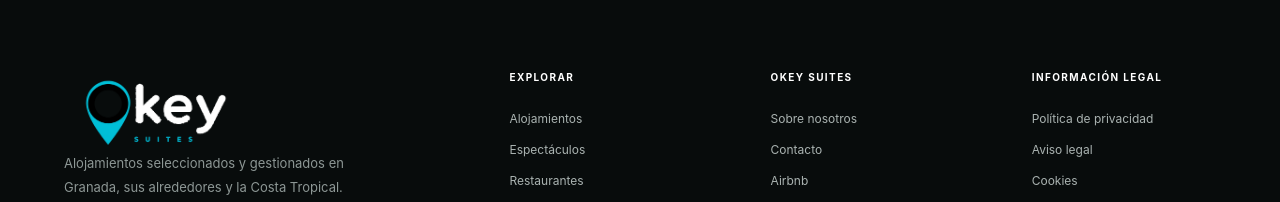
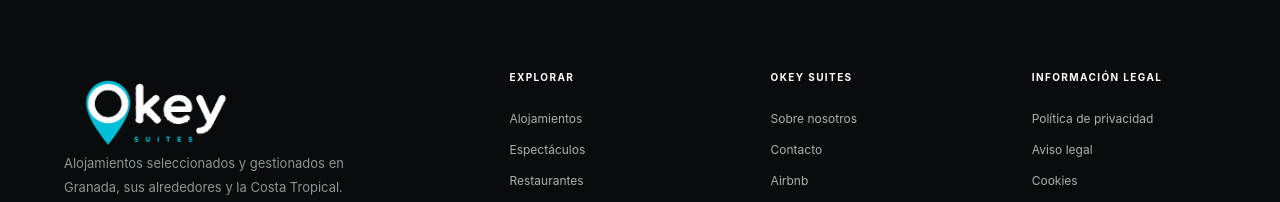
Before and after one commit to IJustDaniii/keysuites-web2, a Next.js app: page / in a window 1280 px wide. Shown: the part 4103-4305 px from the top of the page. Built offline with nearby package versions, Linux system fonts and the light colour scheme.

Commit message:
update al logo blanco

```diff
--- a/components/Footer.tsx
+++ b/components/Footer.tsx
@@ -6,7 +6,7 @@ import { navigationLinks, siteContent } from '@/data/site-content';
 export function Footer() {
   return <footer className="site-footer">
     <div className="footer-main section-shell">
-      <div className="footer-brand"><Link className="footer-logo" href="/" aria-label="OKEY SUITES, inicio"><Image src="/key-suites-logo-white.png" alt="OKEY SUITES" width={210} height={80} /></Link><p>{siteContent.footer.description}</p></div>
+      <div className="footer-brand"><Link className="footer-logo" href="/" aria-label="OKEY SUITES, inicio"><Image src="/okey-suites-logo-white.png" alt="OKEY SUITES" width={210} height={80} /></Link><p>{siteContent.footer.description}</p></div>
       <div className="footer-col"><strong>{siteContent.footer.exploreTitle}</strong>{navigationLinks.slice(0, 3).map((link) => <Link href={link.href} key={link.href}>{link.label}</Link>)}<Link href="/alojamientos?categoria=Costa">Costa</Link></div>
       <div className="footer-col"><strong>{siteContent.footer.brandTitle}</strong>{navigationLinks.slice(3).map((link) => <Link href={link.href} key={link.href}>{link.label}</Link>)}<span>Airbnb</span><span>Booking</span></div>
       <div className="footer-col"><strong>{siteContent.footer.legalTitle}</strong>{siteContent.footer.legalItems.map((item) => <span key={item}>{item}</span>)}{REVIEW_MODE && <em>{siteContent.footer.legalPending}</em>}</div>
--- a/components/MobileMenu.tsx
+++ b/components/MobileMenu.tsx
@@ -163,7 +163,7 @@ export function MobileMenu() {
             tabIndex={open ? 0 : -1}
           >
             <Image
-              src="/key-suites-logo-white.png"
+              src="/okey-suites-logo-white.png"
               alt="OKEY SUITES"
               width={210}
               height={80}
```
Also changed, not shown: public/key-suites-logo-white.png (deleted), public/okey-suites-logo-white.png (added).
